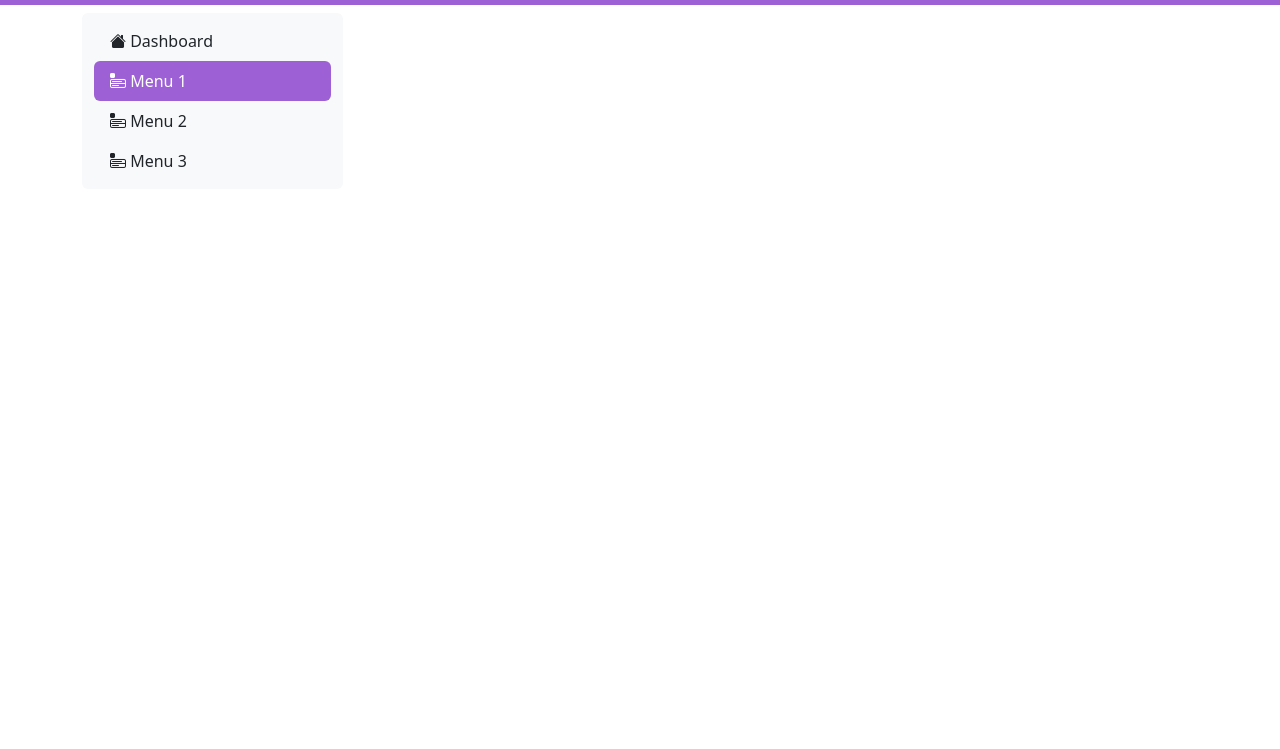
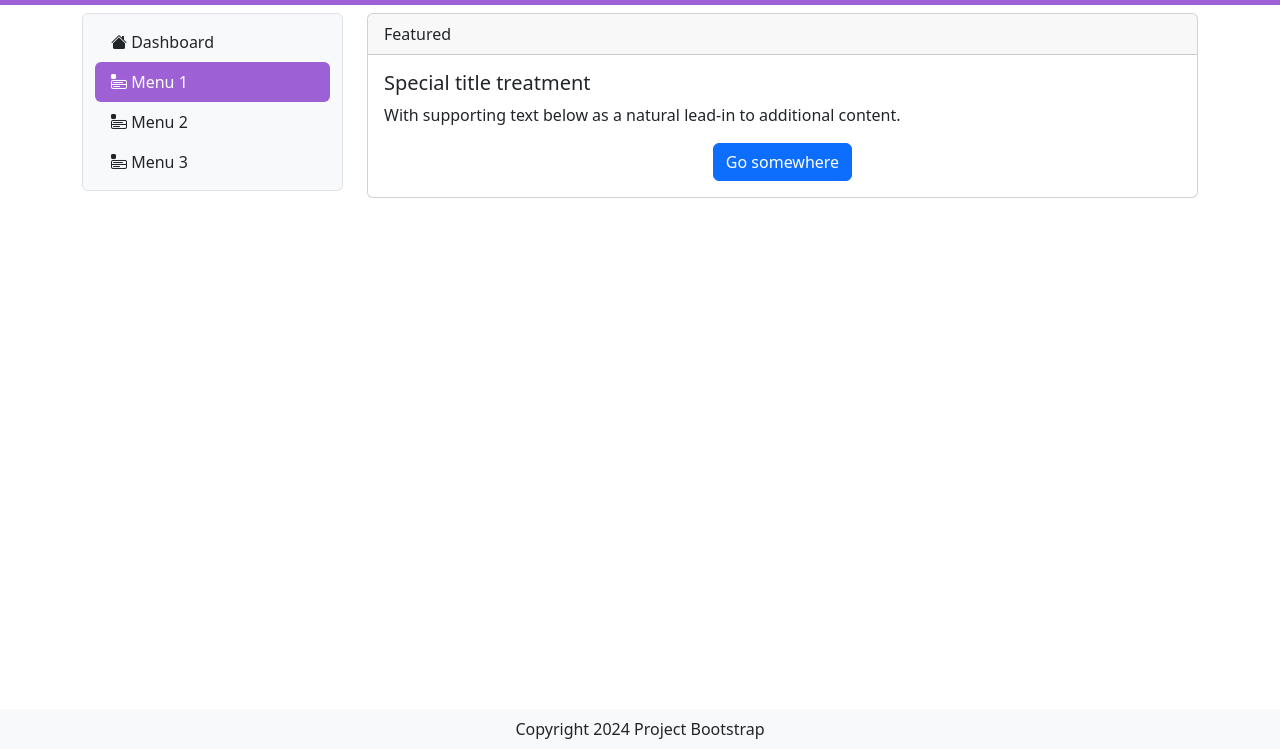
Before and after one commit to NilamCahayaSafitri/Bootstrap, a plain HTML site: page index.html in a window 1280 px wide. Shown: the part 51-800 px from the top of the page. Drawn offline with nearby package versions, Linux system fonts and the light colour scheme.

Commit message:
Update index.html

```diff
--- a/index.html
+++ b/index.html
@@ -45,7 +45,7 @@
             <div class="col-lg-3">
 
 
-                <nav class="navbar navbar-expand-lg bg-body-tertiary rounded mt-2">
+                <nav class="navbar navbar-expand-lg bg-body-tertiary rounded mt-2 border">
                     <div class="container-fluid">
                         <button class="navbar-toggler" type="button" data-bs-toggle="offcanvas"
                             data-bs-target="#offcanvasNavbar" aria-controls="offcanvasNavbar"
@@ -85,9 +85,28 @@
             <!--End Sidebar Navigasi-->
 
             <!--Content-->
-            <div class="col-lg-9"></div>
+            <div class="col-lg-9">
+                <div class="card mt-2">
+                    <div class="card-header">
+                        Featured
+                    </div>
+                    <div class="card-body">
+                        <h5 class="card-title">Special title treatment</h5>
+                        <p class="card-text">With supporting text below as a natural lead-in to additional content.</p>
+                        <div class="text-center">
+                            <a href="#" class="btn btn-primary">Go somewhere</a>
+                        </div>
+                    </div>
+                </div>
+            </div>
             <!--Content-->
         </div>
+
+        <!--Footer-->
+        <div class="text-center bg-light fixed-bottom py-2">
+            Copyright 2024 Project Bootstrap
+        </div>
+        <!--End Footer-->
 
     </div>
     <script src="https://cdn.jsdelivr.net/npm/bootstrap@5.3.3/dist/js/bootstrap.bundle.min.js"
```
